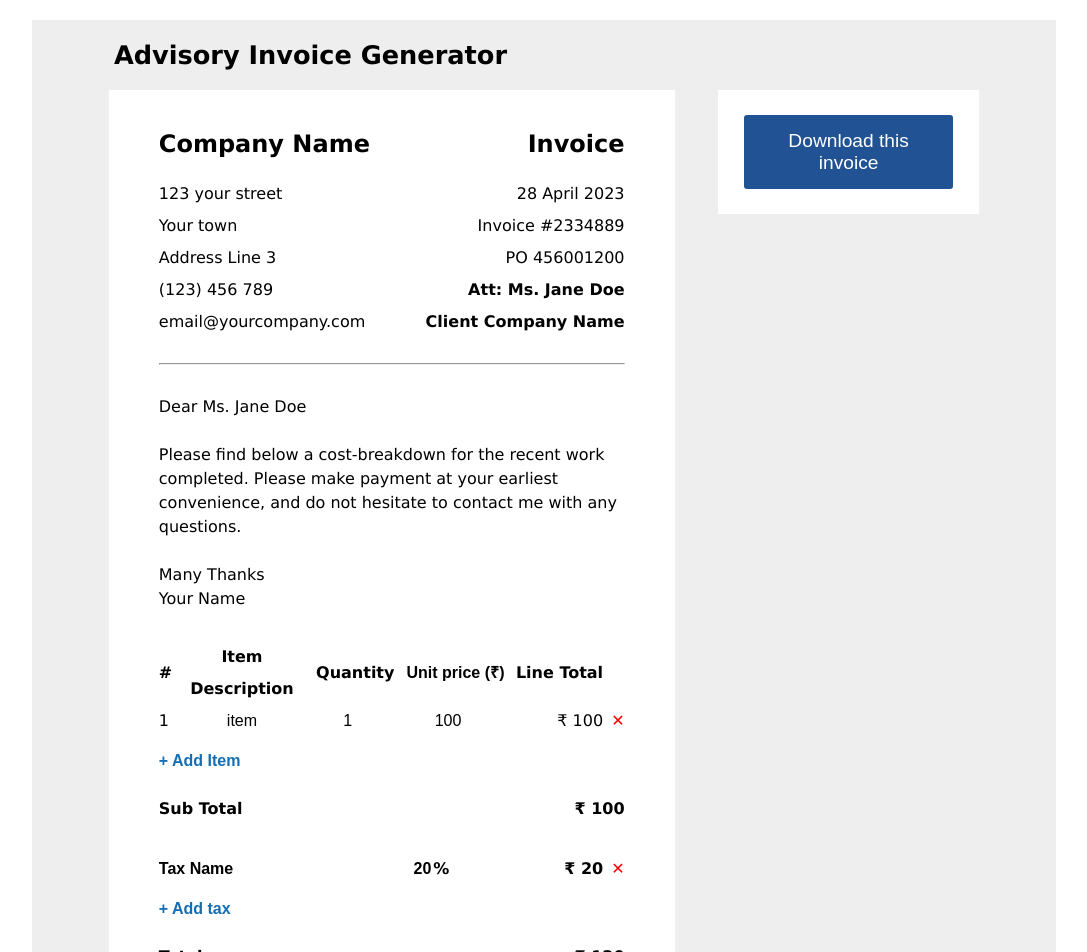
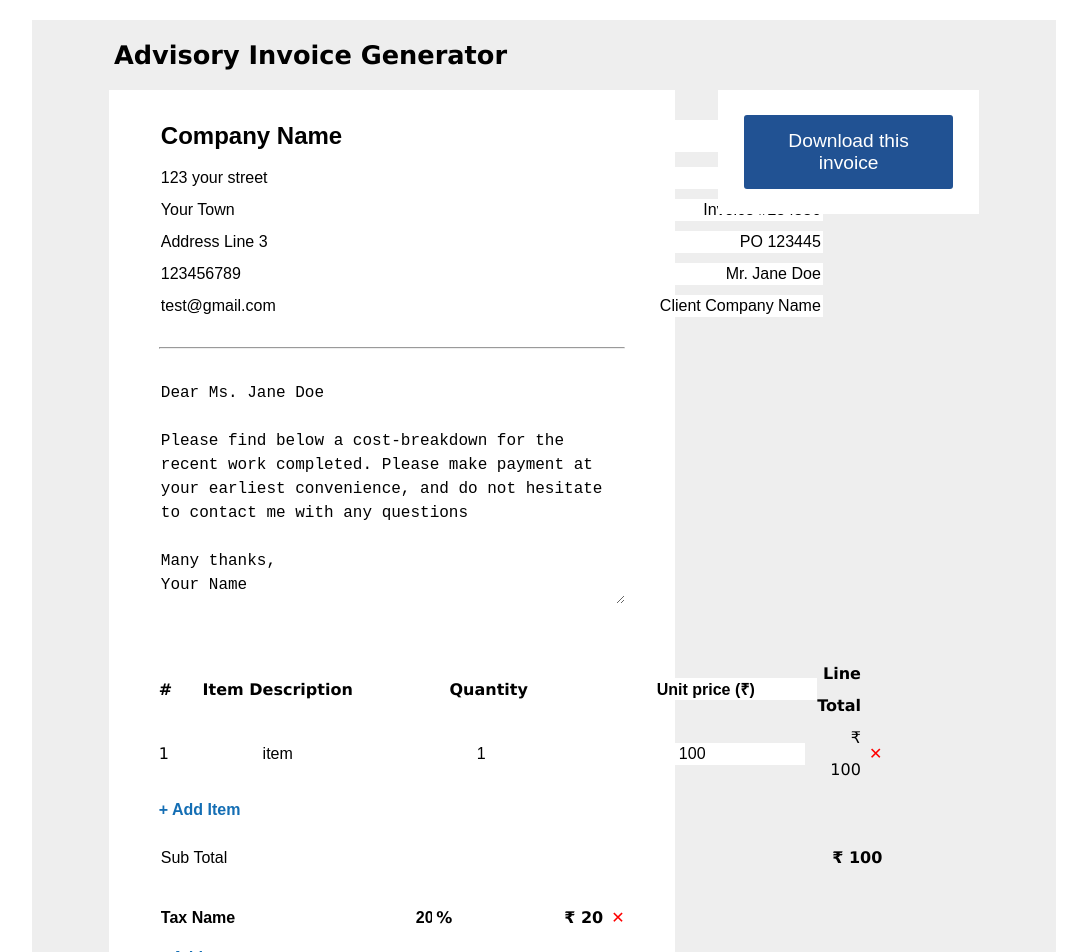
Before and after one commit to shivamSharma-iwell/kickStartFE_nextjs, a Next.js app: page / in a window 1280 px wide. Shown: the top 952 px of the page, without its empty margins (96-1183 px from the left). Built offline with nearby package versions, Linux system fonts and the light colour scheme.

Commit message:
change div to inputs

```diff
--- a/components/items.js
+++ b/components/items.js
@@ -16,6 +16,7 @@ const Items = (props) => {
                         name="currencyName"
                         value={props.price.unitPriceName}
                         onChange={(event) => {props.handlePriceChange(event)}}
+                        maxLength="25"
                     />
                 </th>
                 <th className={styles.alignRight}>Line Total</th>
@@ -24,7 +25,7 @@ const Items = (props) => {
         </thead>
         <tbody>
             {props.items && props.items.map((item, index) => (
-                <tr key={item.taxID}>
+                <tr key={item.itemID}>
                     <td className={styles.alignLeft}>{index + 1}</td>
                     <td>
                         <input
@@ -33,6 +34,7 @@ const Items = (props) => {
                             name="description"
                             value={item.description}
                             onChange={(event) => {props.modifyItems("changeItem", event, item.itemID)}}
+                            maxLength="25"
                         />
                     </td>
                     <td>
@@ -42,6 +44,7 @@ const Items = (props) => {
                             name="quantity"
                             value={item.quantity}
                             onChange={(event) => {props.modifyItems("changeItem", event, item.itemID)}}
+                            maxLength="10"
                         />
                     </td>
                     <td>
@@ -51,6 +54,7 @@ const Items = (props) => {
                             name="unitPrice"
                             value={item.unitPrice}
                             onChange={(event) => {props.modifyItems("changeItem", event, item.itemID)}}
+                            maxLength="10"
                         />
                     </td>
                     <td className={`${styles.alignRight} ${styles.lineTotal}`} type="number" name="lineTotal">
@@ -68,7 +72,10 @@ const Items = (props) => {
                 </td>
             </tr>
         <tr>
-            <td suppressContentEditableWarning={true} contentEditable="true" colSpan="4" ref={(text) => props.contentEditableRef.current.push(text)}><b>Sub Total</b></td>
+            <td colSpan="4"><b>
+                <input className={styles.inputBox} name="subTotalName"
+                value={props.data.subTotalName} onChange={(event)=>props.handleChange(event)} maxLength="25"/>
+                </b></td>
             <td className={styles.alignRight} colSpan="2"><b>{props.price.currencySymbol} {props.subTotal}</b></td>
         </tr>
         </tfoot>
--- a/components/taxes.js
+++ b/components/taxes.js
@@ -7,9 +7,11 @@ const Taxes = (props) => {
         <tbody className={styles.highlight}>
             {props.taxes && props.taxes.map((tax) => (
                 <tr key={tax.taxID}>
-                    <td><input className={`${styles.inputBox} ${styles.highlight}`} contentEditable="true" name="taxName" onChange={(event) => props.modifyTaxes("changeTax", event, tax.taxID)} value={tax.taxName}/></td>
+                    <td><input className={`${styles.inputBox} ${styles.highlight}`} name="taxName"
+                    onChange={(event) => props.modifyTaxes("changeTax", event, tax.taxID)} value={tax.taxName} maxLength="25"/></td>
                     <td className={styles.alignCenter}>
-                        <input className={`${styles.inputBox} ${styles.highlight} ${styles.taxPercentage}`} contentEditable="true" name="taxPercentage" onChange={(event) => props.modifyTaxes("changeTax", event, tax.taxID)} value={tax.taxPercentage}/>
+                        <input className={`${styles.inputBox} ${styles.highlight} ${styles.taxPercentage}`} name="taxPercentage"
+                        onChange={(event) => props.modifyTaxes("changeTax", event, tax.taxID)} value={tax.taxPercentage} maxLength="10"/>
                         <span>%</span>
                     </td>
                     <td className={`${styles.highlight} ${styles.alignRight}`} name="taxAmount">{
@@ -26,7 +28,7 @@ const Taxes = (props) => {
                 </td>
              </tr>
             <tr>
-                <td className={styles.alignLeft} colSpan="2" suppressContentEditableWarning={true} contentEditable="true" ref={(text) => props.contentEditableRef.current.push(text)}><b>Total</b></td>
+                <td className={styles.alignLeft} colSpan="2"><b><input className={styles.inputBox} name="totalWithTaxName" value={props.data.totalWithTaxName} onChange={(event)=>props.handleChange(event)}/></b></td>
                 <td className={styles.alignRight}><b>{props.price.currencySymbol} {props.totalWithTax}</b></td>
             </tr>
         </tfoot>
--- a/pages/index.js
+++ b/pages/index.js
@@ -5,8 +5,9 @@ import styles from '../styles/styles.module.css'
 import Items from '../components/items'
 import Taxes from '../components/taxes'
 
+
 export default function Index() {
-  const contentEditableRef = useRef([]);
+  const userMessageRef = useRef(null);
   const date = new Date();
 
   const day = date.getDate();
@@ -35,6 +36,12 @@ export default function Index() {
   const [price, setPrice] = useState({
       unitPriceName: 'Unit price (₹)',
       currencySymbol: '₹'
+  })
+
+  const [address, setAddress] = useState({
+    addressLine1: '123 your street',
+    addressLine2: 'Your Town',
+    addressLine3: 'Address Line 3'
   })
 
   useEffect(() => {
@@ -141,31 +148,78 @@ export default function Index() {
       })
   }
 
+
+  const [data, setData] = useState({
+    advisoryCompanyName: 'Company Name',
+    contactNo: '123456789',
+    email: 'test@gmail.com',
+    invoiceHeading: 'Invoice',
+    date: currentDate,
+    invoiceID: 'Invoice #234556',
+    poNumber: 'PO 123445',
+    clientName: 'Mr. Jane Doe',
+    clientCompanyName: 'Client Company Name',
+    userMessage: 'Dear Ms. Jane Doe\n\nPlease find below a cost-breakdown for the recent work completed. Please make payment at your earliest convenience, and do not hesitate to contact me with any questions\n\nMany thanks,\nYour Name\n',
+    subTotalName: 'Sub Total',
+    totalWithTaxName: 'Total',
+    conclusionMessage: 'Many thanks! I look forward to doing business with you again in due course.\n\nPayment terms: to be received within 60 days.\n'
+  })
+
+  const handleChange = (event) => {
+    const name = event.target.name;
+    const value = event.target.value;
+    setData(prevVal=>{
+        return {
+            ...prevVal,
+            [name]: value
+        }
+    })
+  }
+
+  const handleChangeAddress = (event) => {
+    const name = event.target.name;
+    const value = event.target.value;
+    setAddress((prevValue)=>{
+        return {
+            ...prevValue,
+            [name]: value
+        }
+    })
+  }
+
+  const evalAddress = () => {
+    let currAddress = '';
+    if(address.addressLine1.length!=0){
+        currAddress = address.addressLine1 + '\n';
+    }
+    if(address.addressLine2.length!=0){
+        currAddress += address.addressLine2 + '\n';
+    }
+    if(address.addressLine3.length!=0){
+        currAddress += address.addressLine3 + '\n';
+    }
+    return currAddress;
+  }
+
+  const handleBlurUserMessage = () => {
+    console.log( userMessageRef.current.value)
+
+  }
+
   const downloadPdf = () => {
-      const data = {
-          "advisoryCompanyName": contentEditableRef.current[0].innerText,
-          "address": contentEditableRef.current[1].innerText,
-          "contactNo": contentEditableRef.current[2].innerText,
-          "email": contentEditableRef.current[3].innerText,
-          "invoiceHeading": contentEditableRef.current[4].innerText,
-          "date": contentEditableRef.current[5].innerText,
-          "invoiceID": contentEditableRef.current[6].innerText,
-          "poNumber": contentEditableRef.current[7].innerText,
-          "clientName": contentEditableRef.current[8].innerText,
-          "clientCompanyName": contentEditableRef.current[9].innerText,
-          "userMessage": contentEditableRef.current[10].innerText,
-          "items": items,
-          "taxes": taxes,
-          "unitPriceName": price.unitPriceName,
-          "currencySymbol": price.currencySymbol,
-          "subTotal": subTotal,
-          "totalWithTax": totalWithTax,
-          "subTotalName": contentEditableRef.current[11].innerText,
-          "totalWithTaxName": contentEditableRef.current[12].innerText,
-          "conclusionMessage": contentEditableRef.current[13].innerText,
+
+      const totalData = {
+        ...data,
+        items: items,
+        taxes: taxes,
+        unitPriceName: price.unitPriceName,
+        currencySymbol: price.currencySymbol,
+        subTotal: subTotal,
+        totalWithTax: totalWithTax,
+        address: evalAddress()
       }
 
-      let dataString = (JSON.stringify(data)).replaceAll("#", "hashSymbol")
+      let dataString = (JSON.stringify(totalData)).replaceAll("#", "hashSymbol")
       dataString = dataString.replaceAll("&", "ampersandSymbol")
       dataString = dataString.replaceAll("%", "percentageSymbol")
       dataString = dataString.replaceAll("+", "plusSymbol")
@@ -187,38 +241,41 @@ export default function Index() {
               <div className={styles.leftMainBox}>
                   <div className={styles.headerInfo}>
                       <div className={styles.leftContainer}>
-                          <div className={styles.heading} suppressContentEditableWarning={true} contentEditable="true" ref={(text) => contentEditableRef.current.push(text)}>Company Name</div>
-                          <div ref={(text) => contentEditableRef.current.push(text)}>
-                              <div suppressContentEditableWarning={true} contentEditable="true">123 your street</div>
-                              <div suppressContentEditableWarning={true} contentEditable="true">Your town</div>
-                              <div suppressContentEditableWarning={true} contentEditable="true">Address Line 3</div>
+                          <input className={`${styles.heading} ${styles.inputBox}`} name="advisoryCompanyName"
+                          value={data.advisoryCompanyName} onChange={(event)=>handleChange(event)} maxLength="25"/>
+                          <div>
+                              <input className={styles.inputBox} name="addressLine1"
+                              onChange={(event)=>handleChangeAddress(event)} value={address.addressLine1} maxLength="25"/>
+                             <input className={styles.inputBox} name="addressLine2"
+                              onChange={(event)=>handleChangeAddress(event)} value={address.addressLine2} maxLength="25"/>
+                             <input className={styles.inputBox} name="addressLine3"
+                              onChange={(event)=>handleChangeAddress(event)} value={address.addressLine3} maxLength="25"/>
                           </div>
-                          <div suppressContentEditableWarning={true} contentEditable="true" ref={(text) => contentEditableRef.current.push(text)}>(123) 456 789</div>
-                          <div suppressContentEditableWarning={true} contentEditable="true" ref={(text) => contentEditableRef.current.push(text)}>email@yourcompany.com</div>
+                          <input className={styles.inputBox} name="contactNo" value={data.contactNo}
+                          onChange={(event)=>handleChange(event)} maxLength="25"/>
+                          <input className={styles.inputBox} name="email" value={data.email}
+                          onChange={(event)=>handleChange(event)} maxLength="25"/>
                       </div>
                       <div className={`${styles.rightContainer} ${styles.alignRight}`}>
-                          <div className={styles.heading} suppressContentEditableWarning={true} contentEditable="true" ref={(text) => contentEditableRef.current.push(text)}>Invoice</div>
-                          <div suppressContentEditableWarning={true} contentEditable="true" ref={(text) => contentEditableRef.current.push(text)}>{currentDate}</div>
-                          <div suppressContentEditableWarning={true} contentEditable="true" ref={(text) => contentEditableRef.current.push(text)}>Invoice #2334889</div>
-                          <div suppressContentEditableWarning={true} contentEditable="true" ref={(text) => contentEditableRef.current.push(text)}>PO 456001200</div>
-                          <div suppressContentEditableWarning={true} className={styles.highlight} contentEditable="true" ref={(text) => contentEditableRef.current.push(text)}>Att: Ms. Jane Doe</div>
-                          <div suppressContentEditableWarning={true} className={styles.highlight} contentEditable="true" ref={(text) => contentEditableRef.current.push(text)}>Client Company Name</div>
+                          <input className={`${styles.heading} ${styles.alignRight} ${styles.inputBox}`}
+                          name="invoiceHeading" value={data.invoiceHeading} onChange={(event)=>handleChange(event)} maxLength="25"/>
+                          <input className={`${styles.inputBox} ${styles.alignRight}`}
+                          name="date" value={data.date} onChange={(event)=>handleChange(event)} maxLength="25"/>
+                          <input className={`${styles.inputBox} ${styles.alignRight}`}
+                          name="invoiceID" value={data.invoiceID} onChange={(event)=>handleChange(event)} maxLength="25"/>
+                          <input className={`${styles.inputBox} ${styles.alignRight}`}
+                          name="poNumber" value={data.poNumber} onChange={(event)=>handleChange(event)} maxLength="25"/>
+                          <input className={`${styles.inputBox} ${styles.alignRight}`}
+                          name="clientName" value={data.clientName} onChange={(event)=>handleChange(event)} maxLength="25"/>
+                          <input className={`${styles.inputBox} ${styles.alignRight}`}
+                          name="clientCompanyName" value={data.clientCompanyName} onChange={(event)=>handleChange(event)} maxLength="25"/>
                       </div>
                   </div>
                   <hr/>
-                  <div className={styles.userMessage} suppressContentEditableWarning={true} contentEditable="true" ref={(text) => contentEditableRef.current.push(text)}>
-                      <span>Dear Ms. Jane Doe</span>
-                      <br />
-                      <br />
-                      <span>Please find below a cost-breakdown for the recent work completed. Please make payment at your
-                          earliest convenience, and do not hesitate to contact me with any questions.
-                      </span>
-                      <br />
-                      <br />
-                      <span>Many Thanks</span>
-                      <br />
-                      <span>Your Name</span>
-                  </div>
+                  <textarea ref={userMessageRef} className={`${styles.userMessage} ${styles.userMessageBox} ${styles.textAreaBox}`}
+                  name="userMessage" value={data.userMessage} onChange={(event)=>handleChange(event)} maxLength="350"
+                  onBlur={()=>handleBlurUserMessage()}
+                  />
 
                   <Items
                       items={items}
@@ -229,7 +286,8 @@ export default function Index() {
                       totalWithTax={totalWithTax}
                       price={price}
                       handlePriceChange={handlePriceChange}
-                      contentEditableRef={contentEditableRef}
+                      data={data}
+                      handleChange={handleChange}
                   />
                   <Taxes
                       items={items}
@@ -240,14 +298,11 @@ export default function Index() {
                       totalWithTax={totalWithTax}
                       price={price}
                       handlePriceChange={handlePriceChange}
-                      contentEditableRef={contentEditableRef}
+                      data={data}
+                      handleChange={handleChange}
                   />
-                  <div className={styles.conclusionMessage} suppressContentEditableWarning={true} contentEditable="true" ref={(text) => contentEditableRef.current.push(text)}>
-                      <span>Many thanks! I look forward to doing business with you again in due course. </span>
-                      <br />
-                      <br />
-                      <span> Payment terms: to be received within 60 days.</span>
-                  </div>
+                  <textarea className={`${styles.conclusionMessage} ${styles.conclusionMessageBox} ${styles.textAreaBox}`}
+                  name="conclusionMessage" value={data.conclusionMessage} onChange={(event)=>handleChange(event)} maxLength="200"/>
               </div>
               <div className={styles.rightMainBox}>
                   <button className={styles.rightBoxDownloadBtn} onClick={() => downloadPdf()}>Download this invoice</button>
--- a/styles/styles.module.css
+++ b/styles/styles.module.css
@@ -59,8 +59,20 @@
     margin: 30px 0;
     line-height: 1.5;
 }
-.w-100{
+.fullWidth{
     width: 100%;
+}
+.userMessageBox{
+    max-width: 100%;
+    min-width: 100%;
+    max-height: 225px;
+    min-height: 225px;
+}
+.conclusionMessageBox{
+    max-width: 100%;
+    min-width: 100%;
+    max-height: 125px;
+    min-height: 125px;
 }
 .itemTable, .taxTable{
     width: 100%;
@@ -68,7 +80,7 @@
     line-height: 2;
     margin-top: 20px;
 }
-.itemTable .inputBox{
+.itemTable{
     width: 100%;
 }
 .itemTable td:nth-child(1) {
@@ -149,6 +161,11 @@
     color: #146EB4
 }
 .inputBox{
+    padding: 2px;
+    border: none;
+}
+.textAreaBox{
+    padding: 2px;
     border: none;
 }
 .btn{
```
